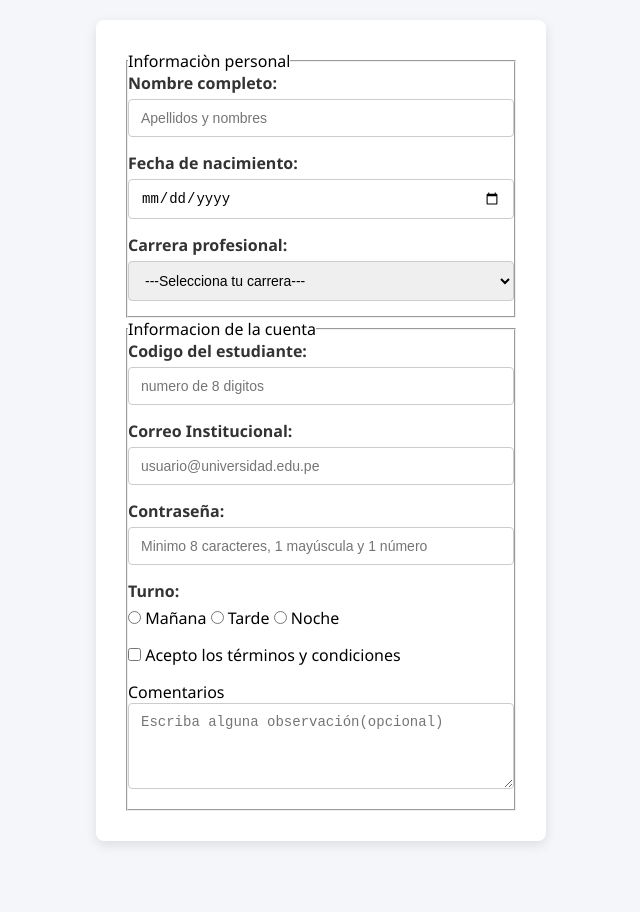
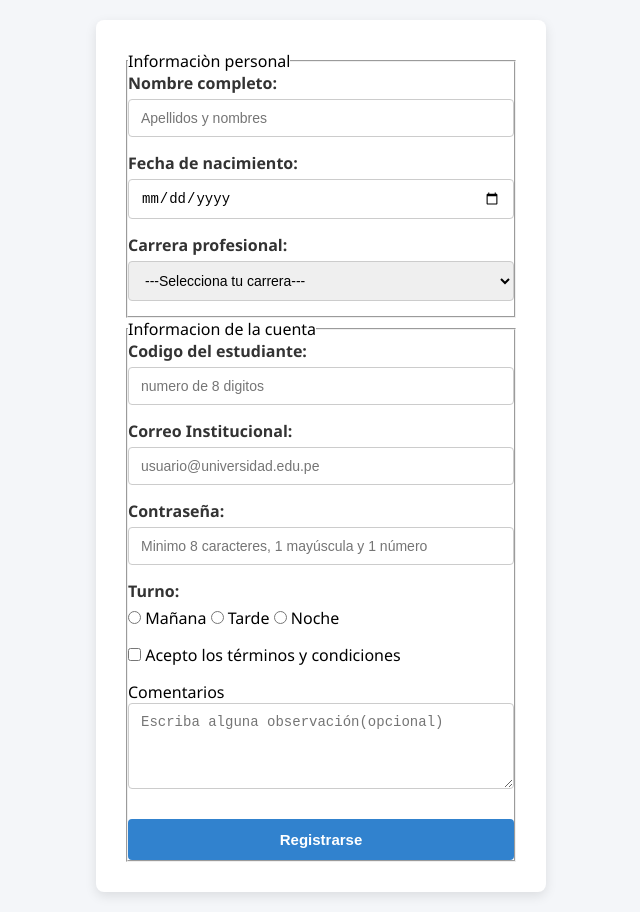
Before and after one commit to mquispesin-456/IDWeb-Isabel-Quispe, a plain HTML site: page Lab02/registro.html in a window 1280 px wide. Shown: the whole page, without its empty margins (319-959 px from the left). Before the commit the page ends 861 px from the top, so only its background shows below. Drawn offline with Linux system fonts and the light colour scheme.

Commit message:
Se agrega ultimos detalles de estilos y boton

```diff
--- a/Lab02/estilosForm.css
+++ b/Lab02/estilosForm.css
@@ -47,9 +47,22 @@ body{
 .form-input:focus {
     border-color:#3182ce;
     outline:none;
-    box-shadow:0 0 5px rgba (49,130,206, 0.5);
+    box-shadow:0 0 5px rgba(49,130,206, 0.5);
 
 }
+button {
+    width: 100%;
+    padding: 12px;
+    margin-top: 10px;
+    background-color: #3182ce;
+    color: white;
+    border: none;
+    border-radius: 4px;
+    font-size: 15px;
+    font-weight: bold;
+    transition: background-color 0.2s, transform 0.1s;
+}
+
 button:hover {
     background-color: #2c5282;
     cursor:pointer;
--- a/Lab02/registro.html
+++ b/Lab02/registro.html
@@ -78,6 +78,7 @@
                     <textarea id="comentarios" name="comentarios" class="form-input"
                     rows="4" placeholder="Escriba alguna observación(opcional)"></textarea>
                 </div>
+                <button type="submit">Registrarse</button>
             </fieldset>
 
         </form>
--- /dev/null
+++ b/Lab03/ejemplo.css
@@ -0,0 +1,39 @@
+/* styles.css - Reseteo y Box Model */
+* {
+box-sizing: border-box;
+margin: 0;
+padding: 0;
+}
+body {
+font-family: 'Segoe UI', Tahoma, Geneva, Verdana, sans-serif;
+background-color: #f4f6f9;
+padding: 20px;
+}
+.form-group {
+margin-bottom: 15px;
+width: 100%;
+max-width: 400px;
+}
+.form-label {
+display: block;
+
+margin-bottom: 5px;
+font-weight: bold;
+color: #333;
+}
+.form-input {
+width: 100%;
+padding: 10px 12px;
+border: 1px solid #ccc;
+border-radius: 4px;
+font-size: 14px;
+transition: border-color 0.3s;
+}
+.form-input:focus {
+border-color: #3182ce;
+outline: none;
+box-shadow: 0 0 5px rgba(49, 130, 206, 0.5);
+}
+.form-input:invalid:touched {
+border-color: #e53e3e;
+}
```
Also changed, not shown: Lab03/ejemplo.html (+10 -13 lines).
